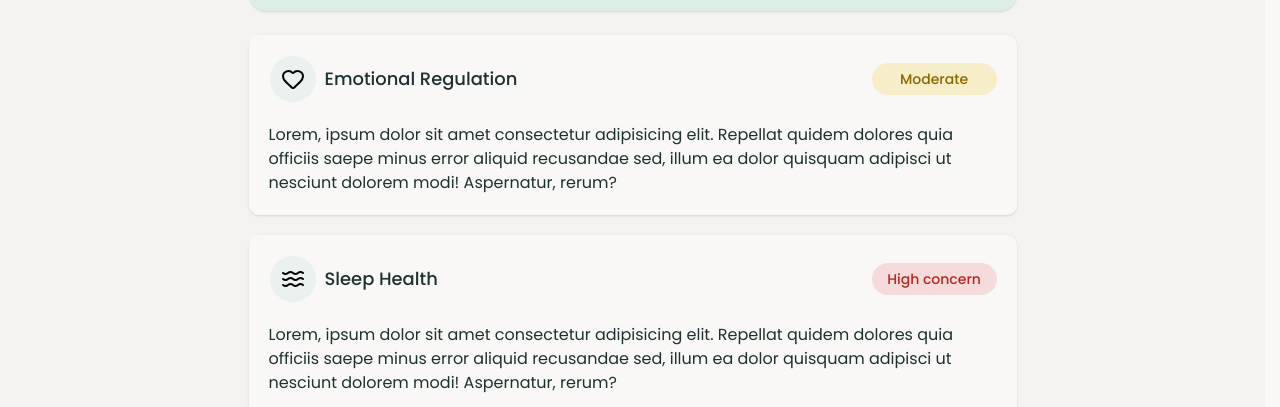
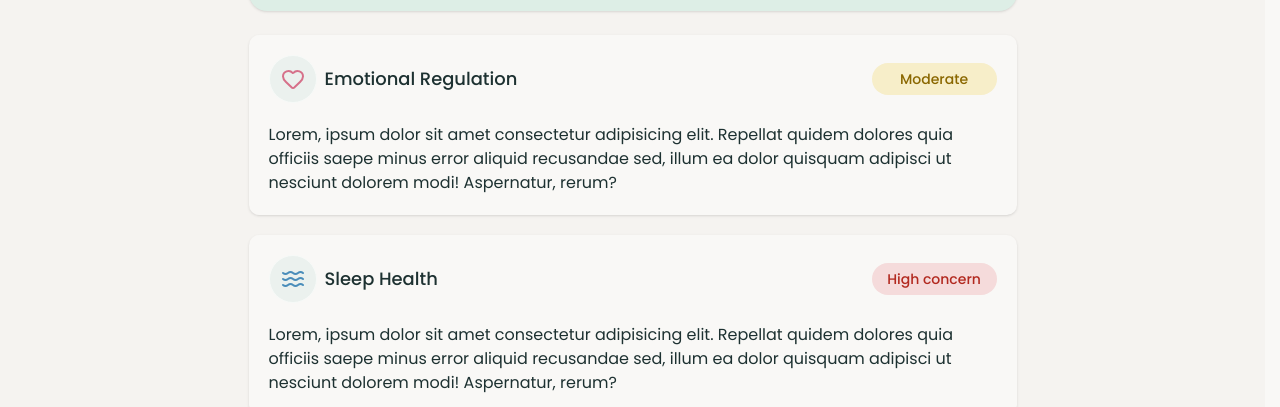
Before and after one commit to TNguyen20194/project-haven-react, a React (Vite) app: page /assessment/result in a window 1280 px wide. Shown: the part 371-778 px from the top of the page. Built offline with nearby package versions, Linux system fonts and the light colour scheme.

Commit message:
Update Pill styling and dsplay in smaller screen

```diff
--- a/src/components/section/result-card/ResultCard.tsx
+++ b/src/components/section/result-card/ResultCard.tsx
@@ -2,22 +2,22 @@ import IconBadge from "../../UI/feature-icon/IconBadge";
 import StatusPill from "@/components/UI/status-pill/StatusPill";
 import type { LucideIcon } from "lucide-react";
 import type { StatusLevel } from "@/components/UI/status-pill/StatusPill";
-
 
 type ResultCardProps = {
   icon: LucideIcon;
   label: string;
   description: string;
   status: StatusLevel;
+  iconClass?: string
 };
 
-const ResultCard = ({ icon, label, description, status } : ResultCardProps) => (
+const ResultCard = ({ icon, label, description, status, iconClass }: ResultCardProps) => (
   <div className="p-5 bg-[hsl(var(--background))] shadow-sm rounded-lg">
-    <div className="flex justify-between items-center">
+    <div className="flex flex-col gap-6 justify-between items-center sm:flex-row">
       <div className="flex items-center gap-2">
         <IconBadge
           icon={icon}
-          iconClassName={`w-6 h-6`}
+          iconClassName={`w-6 h-6 ${iconClass}`}
           wrapperClassName="w-12 h-12 rounded-full"
         />
         <h4 className="text-[1.12rem] text-[hsl(var(--green-1))] font-medium">
@@ -25,10 +25,12 @@ const ResultCard = ({ icon, label, description, status } : ResultCardProps) => (
         </h4>
       </div>
 
-{/*  <StatusPill status={calculateStatus}/> */}
-      <StatusPill status={status}/>
+      {/*  <StatusPill status={calculateStatus}/> */}
+      <StatusPill status={status} />
     </div>
-    <div className="text-[hsl(var(--green-1))] text-[1rem] mt-5">{description}</div>
+    <div className="text-[hsl(var(--green-1))] text-[1rem] mt-5">
+      {description}
+    </div>
   </div>
 );
 export default ResultCard;
--- a/src/data/categories.ts
+++ b/src/data/categories.ts
@@ -6,6 +6,7 @@ export type Category = {
   icon: LucideIcon;
   label: string;
   description: string;
+  iconClass?: string
 };
 
 export const categories: Category[] = [
@@ -13,48 +14,56 @@ export const categories: Category[] = [
     id: "emotional-regulation",
     icon: Heart,
     label: "Emotional Regulation",
-    description: "Lorem, ipsum dolor sit amet consectetur adipisicing elit. Repellat quidem dolores quia officiis saepe minus error aliquid recusandae sed, illum ea dolor quisquam adipisci ut nesciunt dolorem modi! Aspernatur, rerum?"
+    description: "Lorem, ipsum dolor sit amet consectetur adipisicing elit. Repellat quidem dolores quia officiis saepe minus error aliquid recusandae sed, illum ea dolor quisquam adipisci ut nesciunt dolorem modi! Aspernatur, rerum?",
+    iconClass: "text-[hsl(var(--pink))]"
   },
   {
     id: "sleep-health",
     icon: Waves,
     label: "Sleep Health",
-    description: "Lorem, ipsum dolor sit amet consectetur adipisicing elit. Repellat quidem dolores quia officiis saepe minus error aliquid recusandae sed, illum ea dolor quisquam adipisci ut nesciunt dolorem modi! Aspernatur, rerum?"
+    description: "Lorem, ipsum dolor sit amet consectetur adipisicing elit. Repellat quidem dolores quia officiis saepe minus error aliquid recusandae sed, illum ea dolor quisquam adipisci ut nesciunt dolorem modi! Aspernatur, rerum?",
+    iconClass: "text-[hsl(var(--blue))]"
   },
   {
     id: "anxiety",
     icon: Wind,
     label: "Anxiety",
-    description: "Lorem, ipsum dolor sit amet consectetur adipisicing elit. Repellat quidem dolores quia officiis saepe minus error aliquid recusandae sed, illum ea dolor quisquam adipisci ut nesciunt dolorem modi! Aspernatur, rerum?"
+    description: "Lorem, ipsum dolor sit amet consectetur adipisicing elit. Repellat quidem dolores quia officiis saepe minus error aliquid recusandae sed, illum ea dolor quisquam adipisci ut nesciunt dolorem modi! Aspernatur, rerum?",
+    iconClass: "text-[hsl(var(--primary))]"
   },
   {
     id: "motivation-interest",
     icon: Sun,
     label: "Motivation & Interest",
-    description: "Lorem, ipsum dolor sit amet consectetur adipisicing elit. Repellat quidem dolores quia officiis saepe minus error aliquid recusandae sed, illum ea dolor quisquam adipisci ut nesciunt dolorem modi! Aspernatur, rerum?"
+    description: "Lorem, ipsum dolor sit amet consectetur adipisicing elit. Repellat quidem dolores quia officiis saepe minus error aliquid recusandae sed, illum ea dolor quisquam adipisci ut nesciunt dolorem modi! Aspernatur, rerum?",
+     iconClass: "text-[hsl(var(--accent))]"
   },
   {
     id: "stress-coping",
     icon: TreeDeciduous,
     label: "Stress Coping",
-    description: "Lorem, ipsum dolor sit amet consectetur adipisicing elit. Repellat quidem dolores quia officiis saepe minus error aliquid recusandae sed, illum ea dolor quisquam adipisci ut nesciunt dolorem modi! Aspernatur, rerum?"
+    description: "Lorem, ipsum dolor sit amet consectetur adipisicing elit. Repellat quidem dolores quia officiis saepe minus error aliquid recusandae sed, illum ea dolor quisquam adipisci ut nesciunt dolorem modi! Aspernatur, rerum?",
+     iconClass: "text-[hsl(var(--primary))]"
   },
   {
     id: "relationships",
     icon: HeartHandshake,
     label: "Relationships",
     description: "Lorem, ipsum dolor sit amet consectetur adipisicing elit. Repellat quidem dolores quia officiis saepe minus error aliquid recusandae sed, illum ea dolor quisquam adipisci ut nesciunt dolorem modi! Aspernatur, rerum?",
+     iconClass: "text-[hsl(var(--coral))]"
   },
   {
     id: "trauma-impact",
     icon: ShieldAlert,
     label: "Trauma Impact",
-    description: "Lorem, ipsum dolor sit amet consectetur adipisicing elit. Repellat quidem dolores quia officiis saepe minus error aliquid recusandae sed, illum ea dolor quisquam adipisci ut nesciunt dolorem modi! Aspernatur, rerum?"
+    description: "Lorem, ipsum dolor sit amet consectetur adipisicing elit. Repellat quidem dolores quia officiis saepe minus error aliquid recusandae sed, illum ea dolor quisquam adipisci ut nesciunt dolorem modi! Aspernatur, rerum?",
+     iconClass: "text-[hsl(var(--blue))]"
   },
   {
     id: "self-image",
     icon: Flower2,
     label: "Self Image",
-    description: "Lorem, ipsum dolor sit amet consectetur adipisicing elit. Repellat quidem dolores quia officiis saepe minus error aliquid recusandae sed, illum ea dolor quisquam adipisci ut nesciunt dolorem modi! Aspernatur, rerum?"
+    description: "Lorem, ipsum dolor sit amet consectetur adipisicing elit. Repellat quidem dolores quia officiis saepe minus error aliquid recusandae sed, illum ea dolor quisquam adipisci ut nesciunt dolorem modi! Aspernatur, rerum?",
+    iconClass: "text-[hsl(var(--pink))]"
   },
 ];
```
